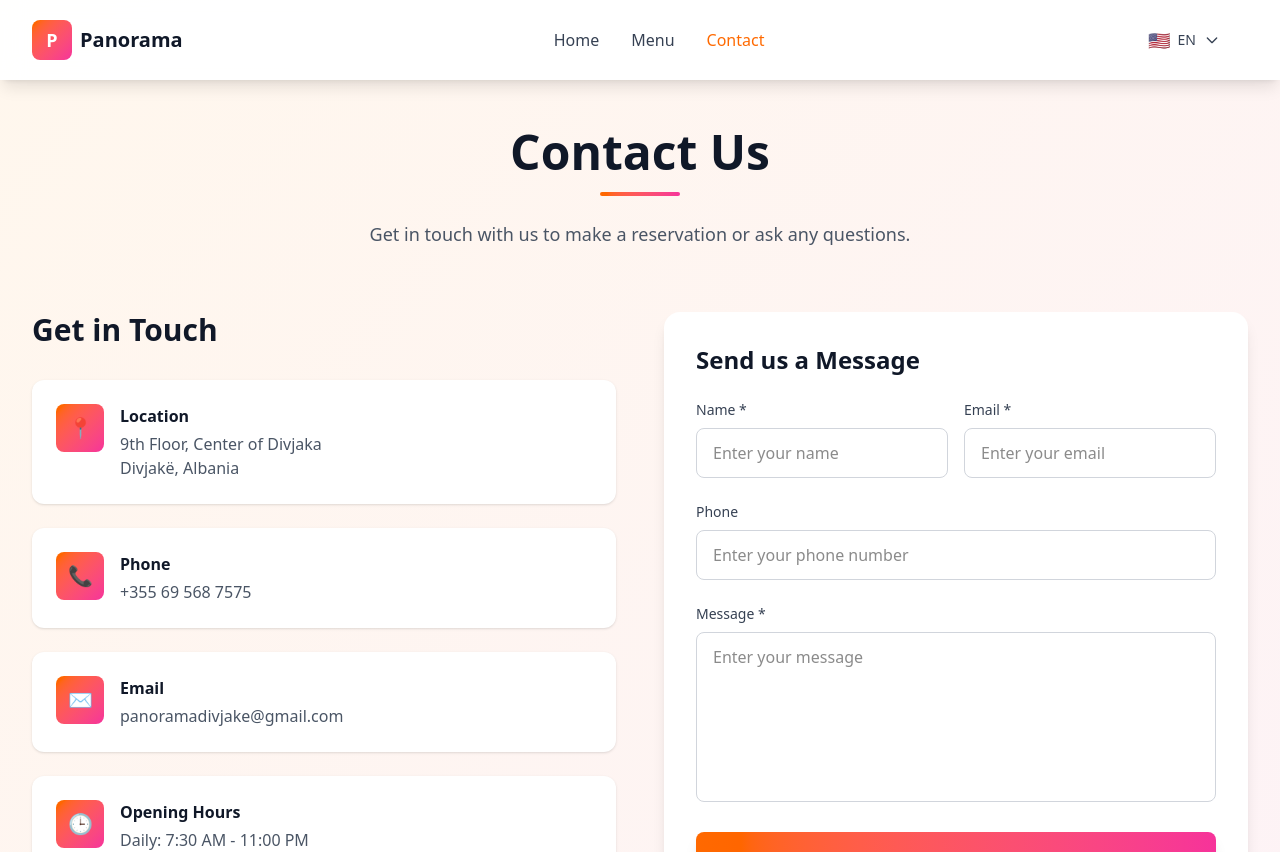
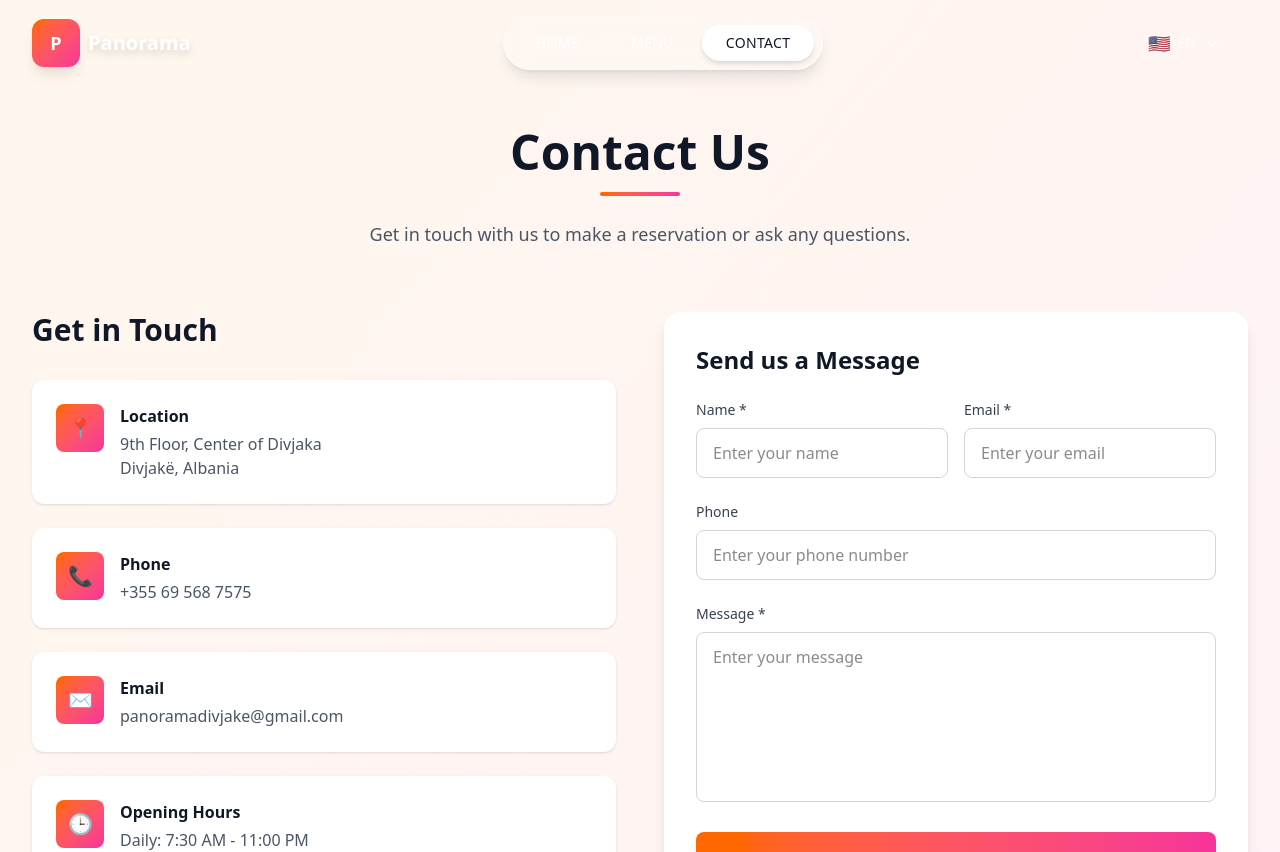
Before and after one commit to juxhinxhihani/panorama-rooftop, a Next.js app: page /contact in a window 1280 px wide. Shown: the top 852 px of the page. Built offline with nearby package versions, Linux system fonts and the light colour scheme.

Commit message:
Update Navbar to Match Design

```diff
--- a/src/components/layout/Header.tsx
+++ b/src/components/layout/Header.tsx
@@ -4,8 +4,10 @@ import { useState, useEffect } from 'react'
 import { usePathname } from 'next/navigation'
 import LanguageSelector from '../ui/LanguageSelector'
 import MobileMenu from '../ui/MobileMenu'
+import { useLanguage } from '@/contexts/LanguageContext'
 
 export default function Header() {
+  const { t } = useLanguage()
   const [isScrolled, setIsScrolled] = useState(false)
   const [isMobileMenuOpen, setIsMobileMenuOpen] = useState(false)
   const pathname = usePathname()
@@ -19,63 +21,55 @@ export default function Header() {
   }, [])
 
   const navItems = [
-    { href: '/', label: 'Home' },
-    { href: '/menu', label: 'Menu' },
-    { href: '/contact', label: 'Contact' }
+    { href: '/', label: 'HOME' },
+    { href: '/menu', label: 'MENU' },
+    { href: '/contact', label: 'CONTACT' }
   ]
 
   return (
     <>
-      <header className={`fixed top-0 left-0 right-0 z-50 transition-all duration-300 ${
-        isScrolled || pathname !== '/'
-          ? 'bg-white/95 backdrop-blur-md shadow-lg'
-          : 'bg-transparent'
-      }`}>
+      <header className="fixed top-0 left-0 right-0 z-50 pt-4">
         <div className="max-w-7xl mx-auto px-4 sm:px-6 lg:px-8">
-          <div className="flex items-center justify-between h-16 lg:h-20">
+          <div className="flex items-center justify-between">
             {/* Logo */}
-            <Link href="/" className="flex items-center space-x-2 group">
-              <div className="w-10 h-10 bg-gradient-to-br from-orange-500 to-pink-500 rounded-lg flex items-center justify-center transform group-hover:scale-105 transition-transform">
+            <Link href="/" className="flex items-center space-x-2 group z-10">
+              <div className="w-12 h-12 bg-gradient-to-br from-orange-500 to-pink-500 rounded-xl flex items-center justify-center transform group-hover:scale-105 transition-transform shadow-lg">
                 <span className="text-white font-bold text-lg">P</span>
               </div>
-              <span className={`font-bold text-xl transition-colors ${
-                isScrolled || pathname !== '/' ? 'text-gray-900' : 'text-white'
-              }`}>
+              <span className="font-bold text-xl text-white drop-shadow-lg">
                 Panorama
               </span>
             </Link>
 
-            {/* Desktop Navigation */}
-            <nav className="hidden md:flex items-center space-x-8">
+            {/* Center Navigation Pill */}
+            <div className="hidden md:flex items-center">
+              <div className="bg-white/10 backdrop-blur-md rounded-full px-2 py-2 shadow-lg border border-white/20">
+                <nav className="flex items-center space-x-1">
                   {navItems.map((item) => (
                     <Link
                       key={item.href}
                       href={item.href}
-                  className={`font-medium transition-colors hover:text-orange-500 ${
+                      className={`px-6 py-2 rounded-full font-medium text-sm tracking-wide transition-all duration-200 ${
                         pathname === item.href
-                      ? 'text-orange-500'
-                      : isScrolled || pathname !== '/'
-                        ? 'text-gray-700'
-                        : 'text-white/90'
+                          ? 'bg-white text-gray-900 shadow-md'
+                          : 'text-white/90 hover:text-white hover:bg-white/10'
                       }`}
                     >
                       {item.label}
                     </Link>
                   ))}
                 </nav>
+              </div>
+            </div>
 
             {/* Right side - Language selector and mobile menu */}
             <div className="flex items-center space-x-4">
-              <LanguageSelector isScrolled={isScrolled || pathname !== '/'} />
+              <LanguageSelector isScrolled={false} />
 
               {/* Mobile menu button */}
               <button
                 onClick={() => setIsMobileMenuOpen(!isMobileMenuOpen)}
-                className={`md:hidden p-2 rounded-lg transition-colors ${
-                  isScrolled || pathname !== '/'
-                    ? 'text-gray-700 hover:bg-gray-100'
-                    : 'text-white hover:bg-white/10'
-                }`}
+                className="md:hidden p-2 rounded-lg transition-colors text-white hover:bg-white/10 backdrop-blur-sm"
                 aria-label="Toggle mobile menu"
               >
                 <div className="w-6 h-6 flex flex-col justify-center space-y-1">
--- a/src/components/ui/LanguageSelector.tsx
+++ b/src/components/ui/LanguageSelector.tsx
@@ -59,13 +59,13 @@ export default function LanguageSelector({ isScrolled = false }: LanguageSelecto
       </button>
 
       {isOpen && (
-        <div className="absolute right-0 mt-2 w-48 bg-white rounded-lg shadow-lg border border-gray-200 py-2 z-50">
+        <div className="absolute right-0 mt-2 w-48 bg-white/95 backdrop-blur-md rounded-xl shadow-xl border border-white/20 py-2 z-50">
           {languages.map((language) => (
             <button
               key={language.code}
               onClick={() => handleLanguageChange(language.code)}
-              className={`w-full flex items-center space-x-3 px-4 py-2 text-left hover:bg-gray-50 transition-colors ${
-                lang === language.code ? 'bg-orange-50 text-orange-600' : 'text-gray-700'
+              className={`w-full flex items-center space-x-3 px-4 py-2 text-left hover:bg-white/50 transition-colors rounded-lg mx-1 ${
+                lang === language.code ? 'bg-orange-500/10 text-orange-600' : 'text-gray-700'
               }`}
             >
               <span className="text-lg">{language.flag}</span>
--- a/src/components/ui/MobileMenu.tsx
+++ b/src/components/ui/MobileMenu.tsx
@@ -32,14 +32,14 @@ export default function MobileMenu({ isOpen, onClose, navItems }: MobileMenuProp
       />
 
       {/* Menu */}
-      <div className="fixed top-16 left-0 right-0 bg-white shadow-xl">
+      <div className="fixed top-20 left-4 right-4 bg-white/95 backdrop-blur-md shadow-xl rounded-2xl border border-white/20">
         <nav className="px-4 py-6 space-y-4">
           {navItems.map((item) => (
             <Link
               key={item.href}
               href={item.href}
               onClick={onClose}
-              className="block py-3 px-4 text-gray-700 font-medium hover:bg-orange-50 hover:text-orange-600 rounded-lg transition-colors"
+              className="block py-3 px-4 text-gray-700 font-medium hover:bg-orange-500/10 hover:text-orange-600 rounded-xl transition-colors"
             >
               {item.label}
             </Link>
```
Lines whose indentation alone changed are shown as unchanged.
